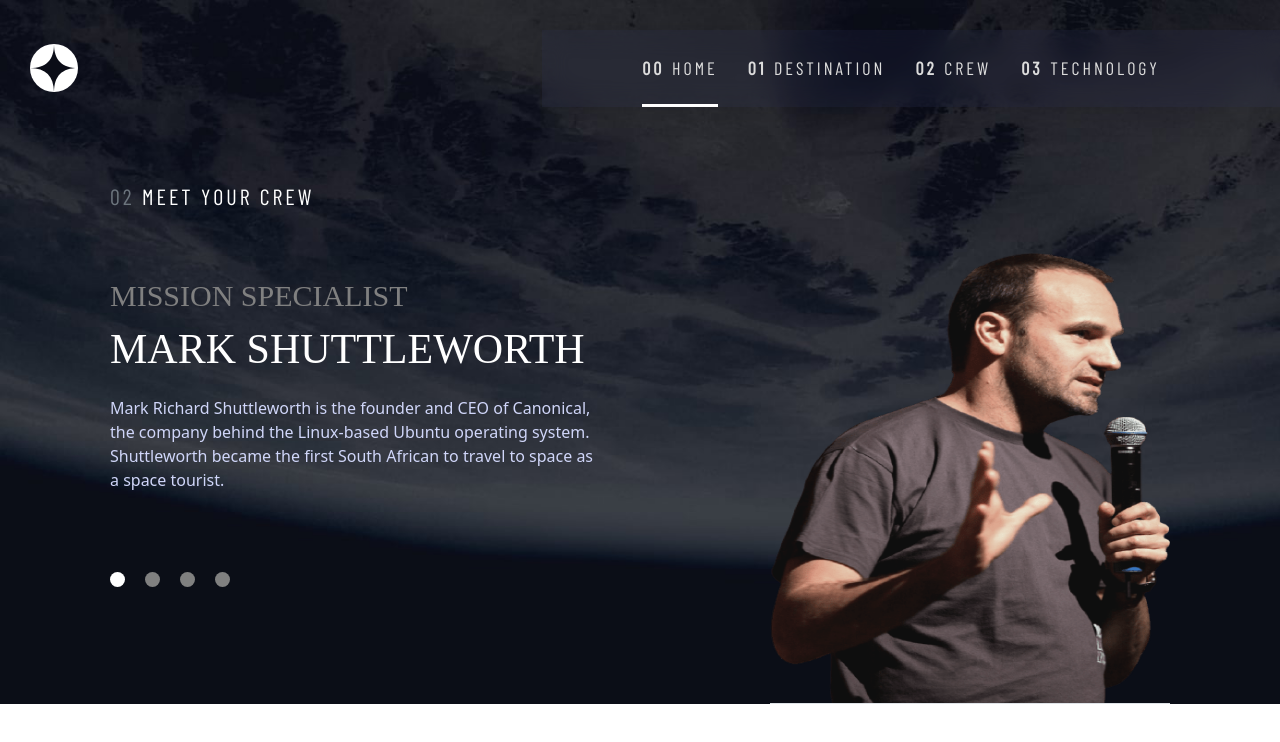
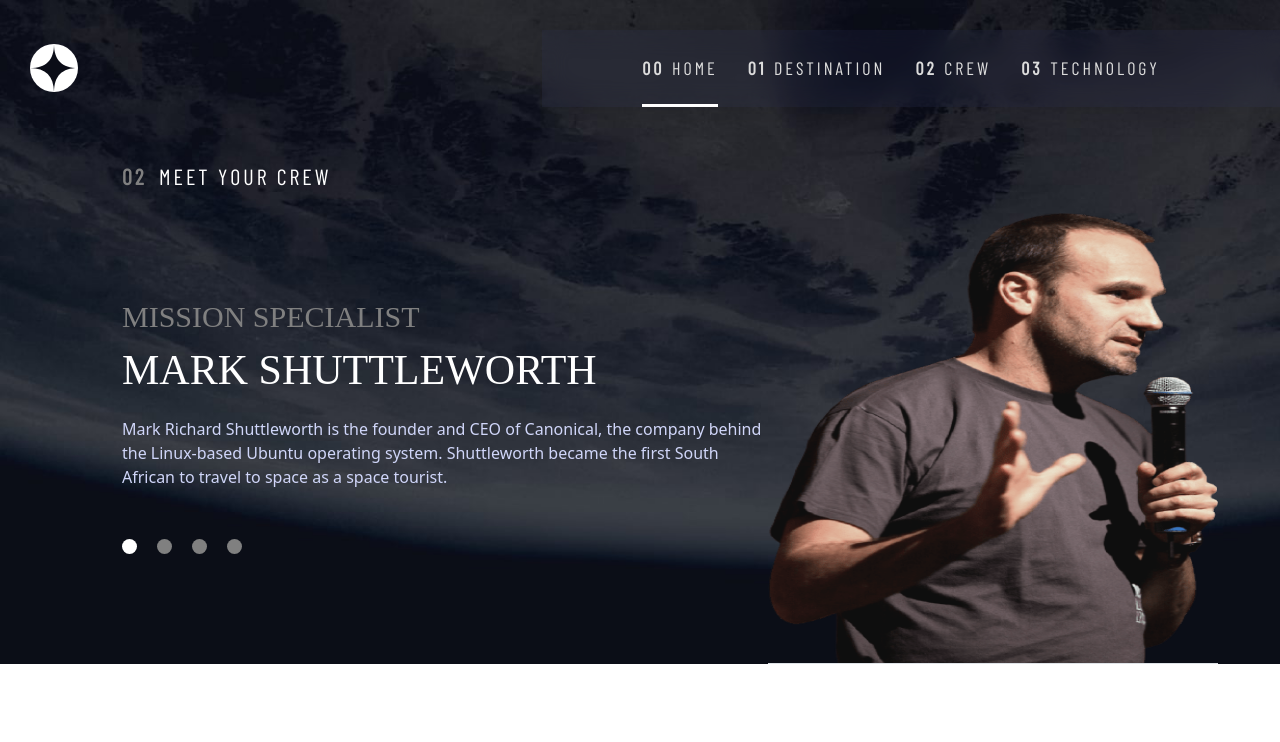
Before and after one commit to lawrenceprieto/space-tourism, a React (Vite) app: page /crew in a window 1280 px wide. Shown: the top 742 px of the page. Built offline with nearby package versions, Linux system fonts and the light colour scheme; a web font is replaced by a local one.

Commit message:
adjust size,padding and margin of crew page

```diff
--- a/src/pages/crew.jsx
+++ b/src/pages/crew.jsx
@@ -41,21 +41,21 @@
     return (
         <>
             <div className="body-crew">
-                <div className="container">
-                    <div className="crew-headline"><span className="text-secondary">02</span> meet your crew</div>
-                    <div className="lo">
-                        <div className="image-cont border-bottom p-0">
+                <div className="container-fluid">
+                    <div className="crew-headline"><span className="crew-headline-count">02</span> meet your crew</div>
+                    <div className="crew-lo">
+                        <div className="crew-image-cont border-bottom p-0">
                             <img src={activeCrew.image} className="crew-image" alt={activeCrew.name} />
                         </div>
-                        <div className="dest-lo">
-                            <div className="navs-crew">
+                        <div className="crew-dest-lo">
+                            <div className="crew-navs">
                                 {
                                     crews.map((crew,index) => (
-                                        <div className={index === activeIndex ? "active-crew" : "nav-crew"} onClick={() => handleCrew(index)} key={index}></div>
+                                        <div className={index === activeIndex ? "active-crew" : "crew-nav"} onClick={() => handleCrew(index)} key={index}></div>
                                     ))
                                 }
                             </div>
-                            <div className="det-lo">
+                            <div className="crew-details-lo">
                                 <div className="crew-role">{activeCrew.role}</div>
                                 <div className="crew-name">{activeCrew.name}</div>
                                 <div className="crew-about">{activeCrew.about}</div>
--- a/src/styles/crew.css
+++ b/src/styles/crew.css
@@ -1,8 +1,3 @@
-.container {
-    padding-top: 100px;
-    padding-bottom: 100px;
-}
-
 .crew-headline {
     font-family: 'Barlow Condensed', sans-serif;
     font-size: 18px;
@@ -10,9 +5,21 @@
     letter-spacing: 3px;
     text-transform: uppercase;
     text-align: center;
+    padding: 100px 0 0 0;
 }
 
-.image-cont {
+.crew-headline-count {
+    font-weight: 900;
+    font-size: 18px;
+    color: gray;
+    margin-right: 5px;
+}
+
+.crew-lo {
+    padding: 0 15px 0 15px;
+}
+
+.crew-image-cont {
     margin-top: 40px;
     text-align: center;
 }
@@ -24,15 +31,15 @@
     max-width: 180px;
 }
 
-.navs-crew {
+.crew-navs {
     display: flex;
     justify-content: center;
     align-items: center;
     gap: 20px;
-    padding: 20px 0;
+    padding: 30px 0;
 }
 
-.nav-crew {
+.crew-nav {
     height: 15px;
     width: 15px;
     background-color: gray;
@@ -40,8 +47,9 @@
     cursor: pointer;
 }
 
-.det-lo {
+.crew-details-lo {
     text-align: center;
+    padding-bottom: 80px;
 }
 
 .crew-role {
@@ -72,7 +80,7 @@
     cursor: pointer;
 }
 
-.nav-crew:hover {
+.crew-nav:hover {
     background-color: gainsboro;
 }
 
@@ -92,20 +100,32 @@
         background-size: cover;
         width: 100%;
     }
-    .lo {
-        margin-top: 50px;
+    .crew-headline {
+        text-align: left;
+        font-size: 20px;
+        padding: 130px 0 0 20px;
+    }
+    .crew-headline-count {
+        font-size: 20px;
+    }
+    .crew-navs {
+        padding: 40px 0;
+    }
+    .crew-lo {
         display: flex;
         flex-direction: column-reverse;
     }
-    .det-lo {
-        padding: 0 40px;
+    .crew-details-lo {
+        margin: 50px 0 0 0;
+        padding: 0 100px;
     }
-    .image-cont {
+    .crew-image-cont {
         margin-top: 0;
     }
     .crew-image {
-        min-width: 200px;
-        max-width: 300px;
+        height: 450px;
+        min-width: 400px;
+        max-width: 450px;
     }
     .container {
         padding-top: 100px;
@@ -113,14 +133,13 @@
     }
     .crew-role {
         font-size: 22px;
+        letter-spacing: 1px;
     }
     .crew-name {
         font-size: 28px;
+        letter-spacing: 2px;
     }
-    .navs-crew {
-        padding: 40px 0;
-    }
-    .dest-lo {
+    .crew-dest-lo {
         display: flex;
         flex-direction: column-reverse;
     }
@@ -136,43 +155,47 @@
         background-size: cover;
         width: 100%;
     }
-    .lo {
+    .crew-headline {
+        text-align: start;
+        font-size: 22px;
+        padding: 160px 0 20px 110px;
+    }
+    .crew-headline-count {
+        font-size: 22px;
+    }
+    .crew-lo {
         display: flex;
         flex-direction: row-reverse;
-        gap: 20px;
+        margin: 0 0 0 110px;
+        padding: 0;
+        /* padding: 0 0 0 110px; */
     }
-    .det-lo {
+    .crew-details-lo {
         text-align: start;
+        padding: 0;
     }
-    .dest-lo {
+    .crew-dest-lo {
         display: flex;
         flex-direction: column-reverse;
-        gap: 60px;
-        justify-content: start;
+        justify-content: center;
         align-items: start;
-        margin-top: 60px;
-    }
-    .container {
-        padding: 180px 40px 0 40px;
+        gap: 20px;
     }
     .crew-image {
         height: 450px;
-        min-width: 400px;
-        max-width: 400px;
+        min-width: 450px;
+        max-width: 450px;
+    }
+    .crew-image-cont {
+        margin: 0 50px 0 0;
     }
     .crew-role {
         font-size: 30px;
     }
     .crew-name {
-        text-wrap: nowrap;
         font-size: 42px;
     }
     .crew-about {
-        padding-right: 150px;
         font-size: 16px;
     }
-    .crew-headline {
-        font-size: 22px;
-        text-align: start;
-    }
 }
```
